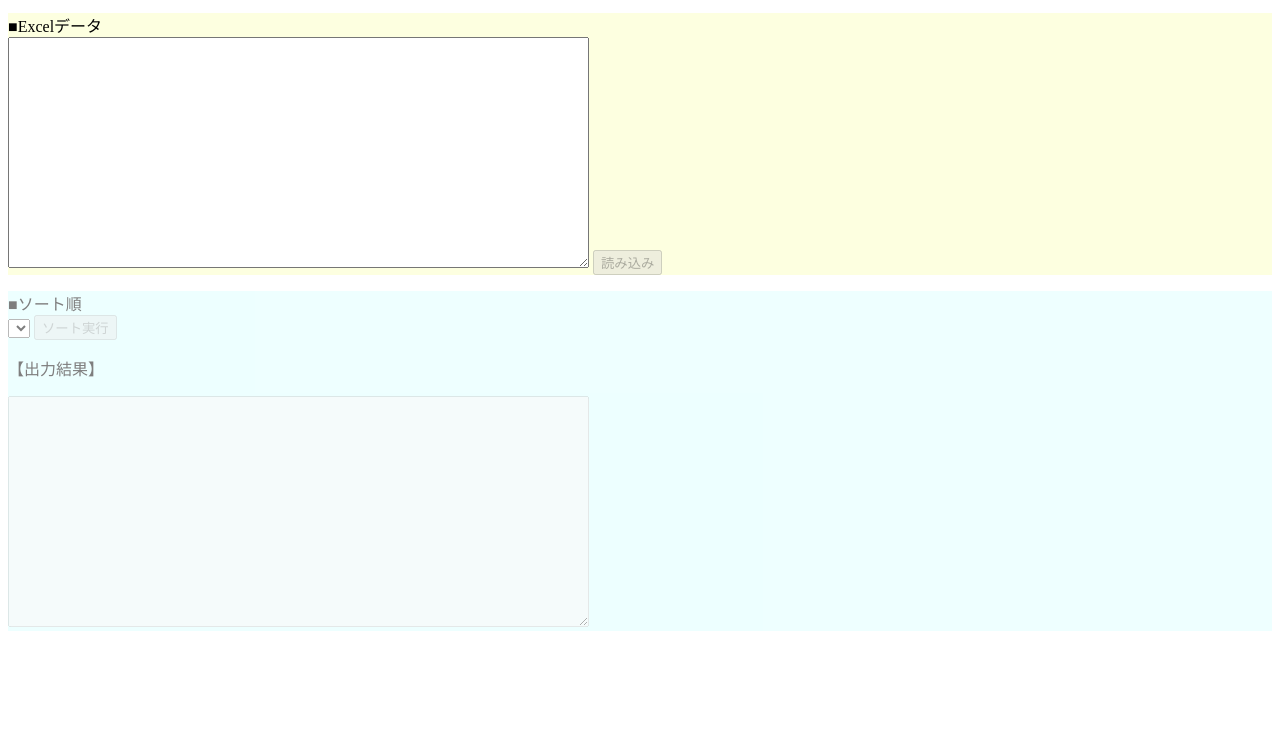
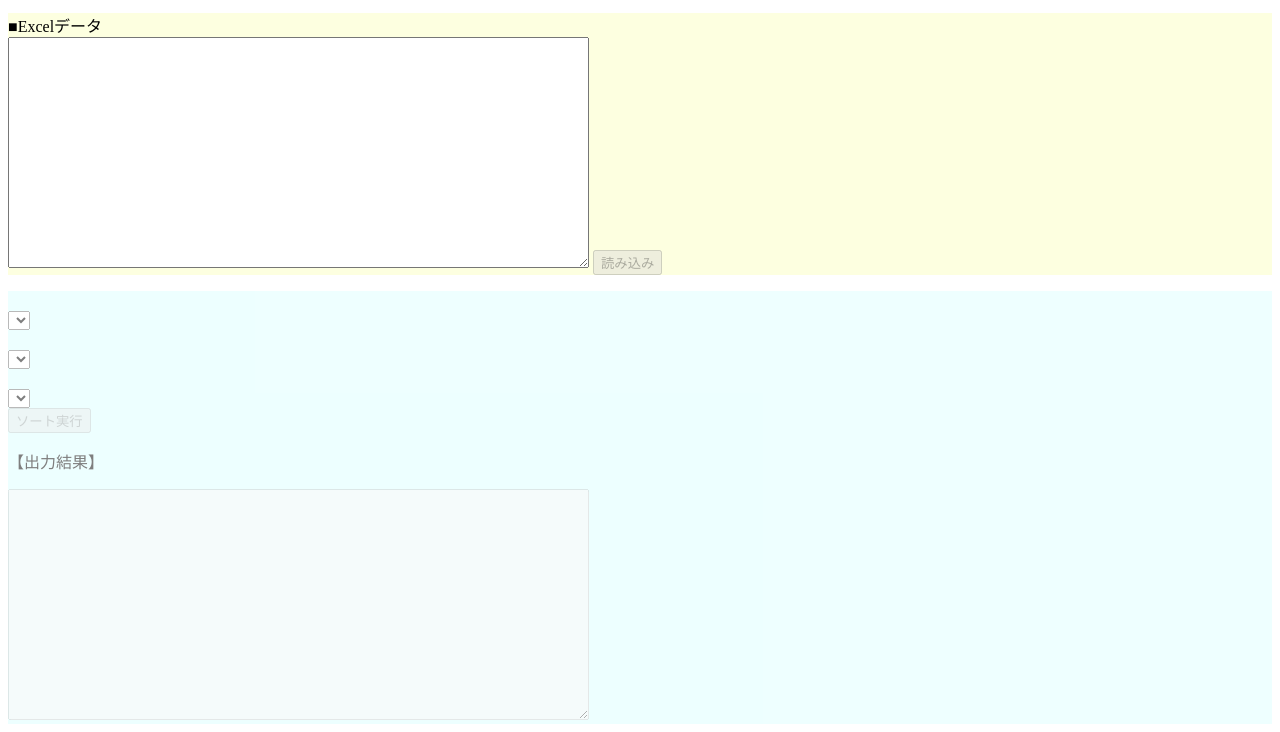
Before and after one commit to cyber-ikegami/sortTable, a plain HTML site: page index.html in a window 1280 px wide. Shown: the part 116-848 px from the top of the page. Before the commit the page ends 800 px from the top, so only its background shows below. Drawn offline with Linux system fonts and the light colour scheme.

Commit message:
0903進捗状況

```diff
--- a/index.html
+++ b/index.html
@@ -8,7 +8,7 @@
     </script>
   </head>
 
-  <body>
+  <body onload="AddcomboBox()">
     <div class="title">
       <h1>テーブルソートツール</h1>
       <p>読み込んだ表を、選択した値でソートできます。</p>
@@ -25,8 +25,9 @@
 
     <div class="result disabled" id="resultDiv">
         <!--ソート順コンボボックス-->
-        <p>■ソート順<br>
-        <select id="sortOrder" name="sortOrder" onchange="getSelectComboBox();"></select>
+        <!-- <p>■ソート順<br>
+        <select id="sortOrder" name="sortOrder" onchange="getSelectComboBox();"></select> -->
+        <div id="sortOrder"></div>
 
         <!--ソート実行ボタン-->
         <input type="button" id="execution" value="ソート実行" onclick="outputResult();" disabled></p>
--- a/sortTable.js
+++ b/sortTable.js
@@ -1,3 +1,17 @@
+// コンボボックス追加
+function AddcomboBox(){
+    const SORT_NUM = 3;
+    for(let i = 0; i < SORT_NUM; i++){
+        const selectDiv = document.getElementById("sortOrder");
+        const select = document.createElement("select");
+        let option = document.createElement("option");
+        option.text = '';
+        option.value = 'null';
+        sortOrder.appendChild(option);
+        selectDiv.appendChild(select);
+    }
+}
+
 // 入力必須チェック
 function inputRequiredCheck() {
 	const excelData = document.getElementById("excelData");
```
